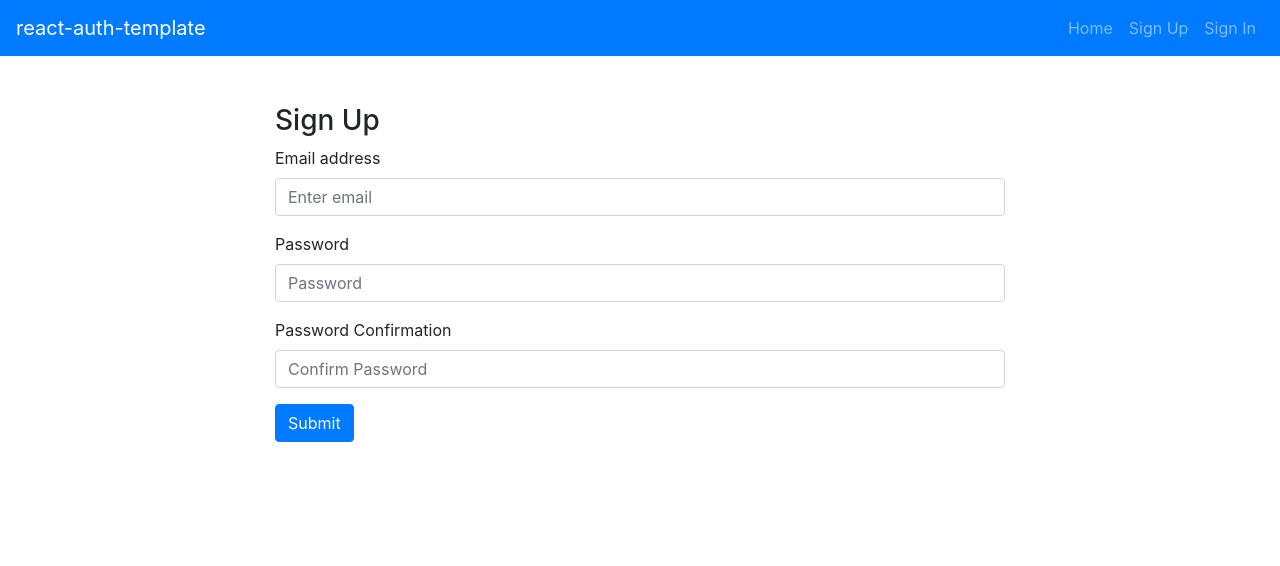
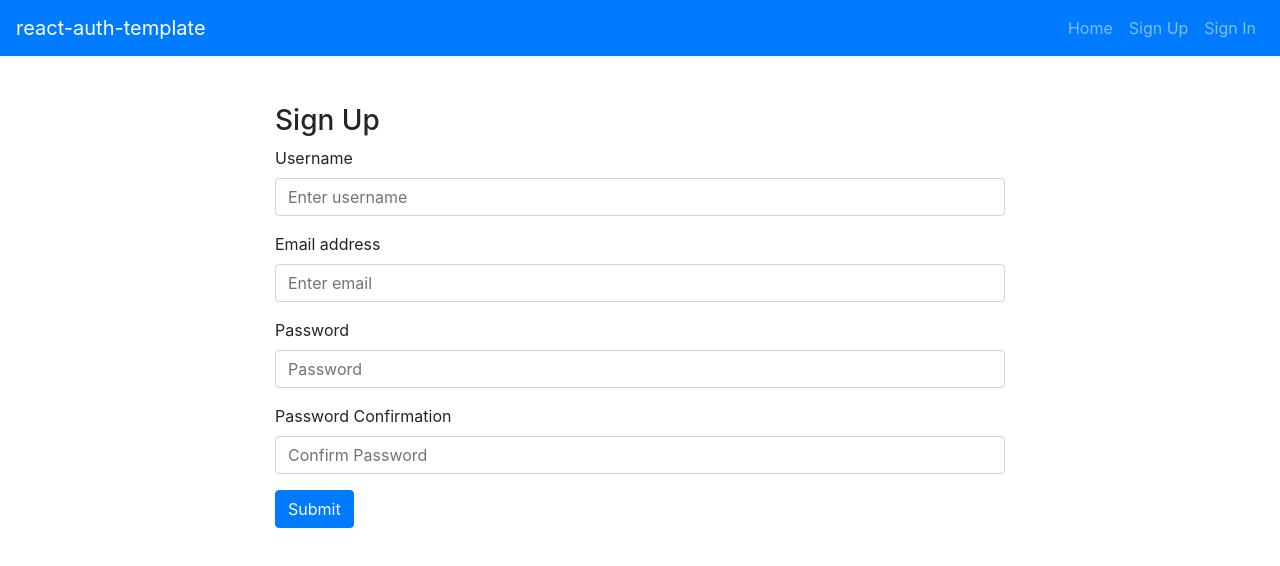
Before and after one commit to tparks1100/ClosetCleanupApp_CLIENT, a React app: page /#/sign-up in a window 1280 px wide. Shown: the top 566 px of the page. Built offline with nearby package versions, Linux system fonts and the light colour scheme.

Commit message:
Sign Up (curl then web app)/Sign In (curl then web app)

```diff
--- a/src/api/auth.js
+++ b/src/api/auth.js
@@ -7,6 +7,7 @@
     url: apiUrl + '/sign-up',
     data: {
       credentials: {
+        username: credentials.username,
         email: credentials.email,
         password: credentials.password,
         password_confirmation: credentials.passwordConfirmation
@@ -21,7 +22,7 @@
     method: 'POST',
     data: {
       credentials: {
-        email: credentials.email,
+        username: credentials.username,
         password: credentials.password
       }
     }
--- a/src/components/SignIn/SignIn.js
+++ b/src/components/SignIn/SignIn.js
@@ -12,7 +12,7 @@
     super()
 
     this.state = {
-      email: '',
+      username: '',
       password: ''
     }
   }
@@ -45,21 +45,21 @@
   }
 
   render () {
-    const { email, password } = this.state
+    const { username, password } = this.state
 
     return (
       <div className="row">
         <div className="col-sm-10 col-md-8 mx-auto mt-5">
           <h3>Sign In</h3>
           <Form onSubmit={this.onSignIn}>
-            <Form.Group controlId="email">
-              <Form.Label>Email address</Form.Label>
+            <Form.Group controlId="username">
+              <Form.Label>Username</Form.Label>
               <Form.Control
                 required
-                type="email"
-                name="email"
-                value={email}
-                placeholder="Enter email"
+                type="text"
+                name="username"
+                value={username}
+                placeholder="Enter username"
                 onChange={this.handleChange}
               />
             </Form.Group>
--- a/src/components/SignUp/SignUp.js
+++ b/src/components/SignUp/SignUp.js
@@ -12,6 +12,7 @@
     super()
 
     this.state = {
+      username: '',
       email: '',
       password: '',
       passwordConfirmation: ''
@@ -37,7 +38,7 @@
       }))
       .then(() => history.push('/'))
       .catch(error => {
-        this.setState({ email: '', password: '', passwordConfirmation: '' })
+        this.setState({ username: '', email: '', password: '', passwordConfirmation: '' })
         msgAlert({
           heading: 'Sign Up Failed with error: ' + error.message,
           message: messages.signUpFailure,
@@ -47,13 +48,24 @@
   }
 
   render () {
-    const { email, password, passwordConfirmation } = this.state
+    const { username, email, password, passwordConfirmation } = this.state
 
     return (
       <div className="row">
         <div className="col-sm-10 col-md-8 mx-auto mt-5">
           <h3>Sign Up</h3>
           <Form onSubmit={this.onSignUp}>
+            <Form.Group controlId="username">
+              <Form.Label>Username</Form.Label>
+              <Form.Control
+                required
+                type="text"
+                name="username"
+                value={username}
+                placeholder="Enter username"
+                onChange={this.handleChange}
+              />
+            </Form.Group>
             <Form.Group controlId="email">
               <Form.Label>Email address</Form.Label>
               <Form.Control
```
